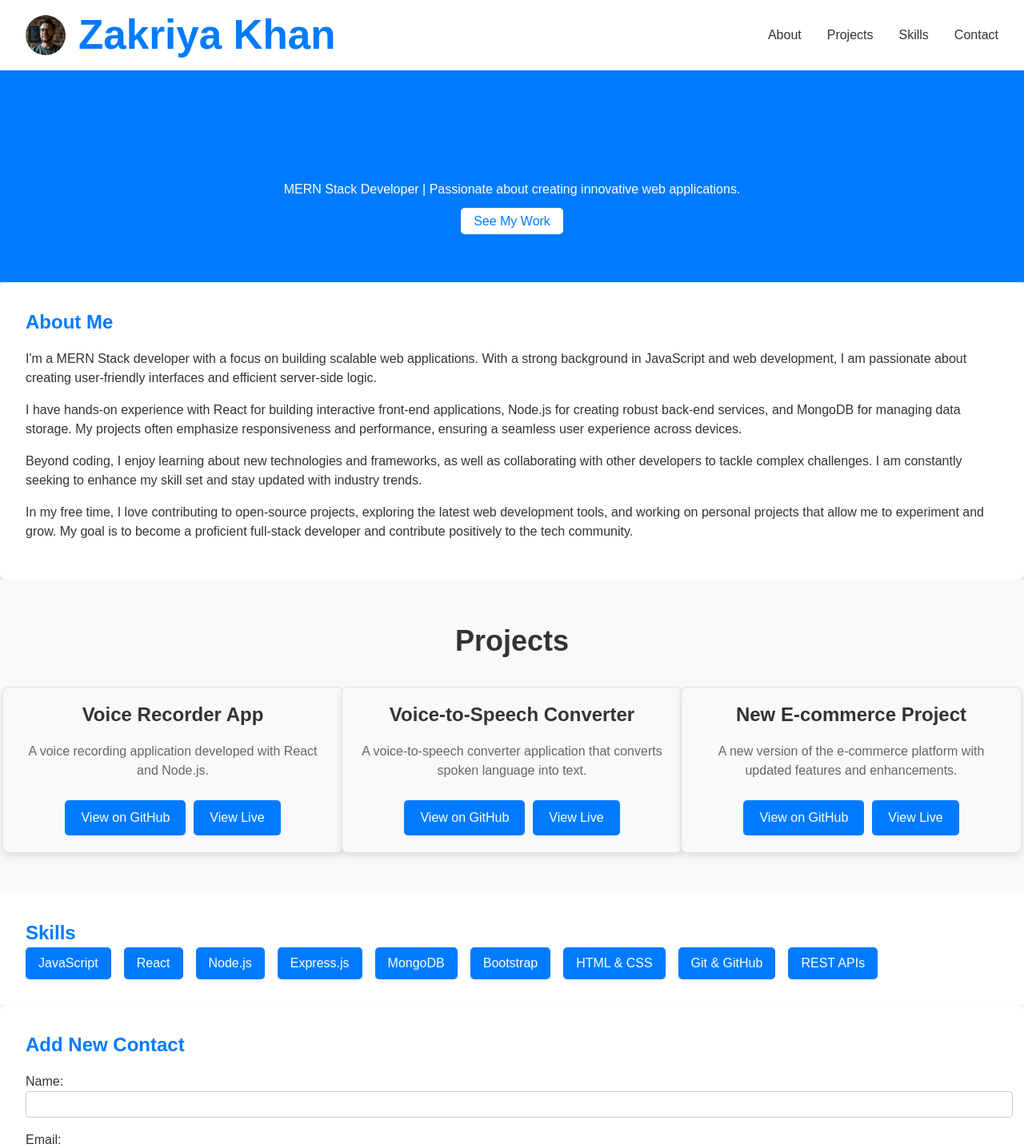
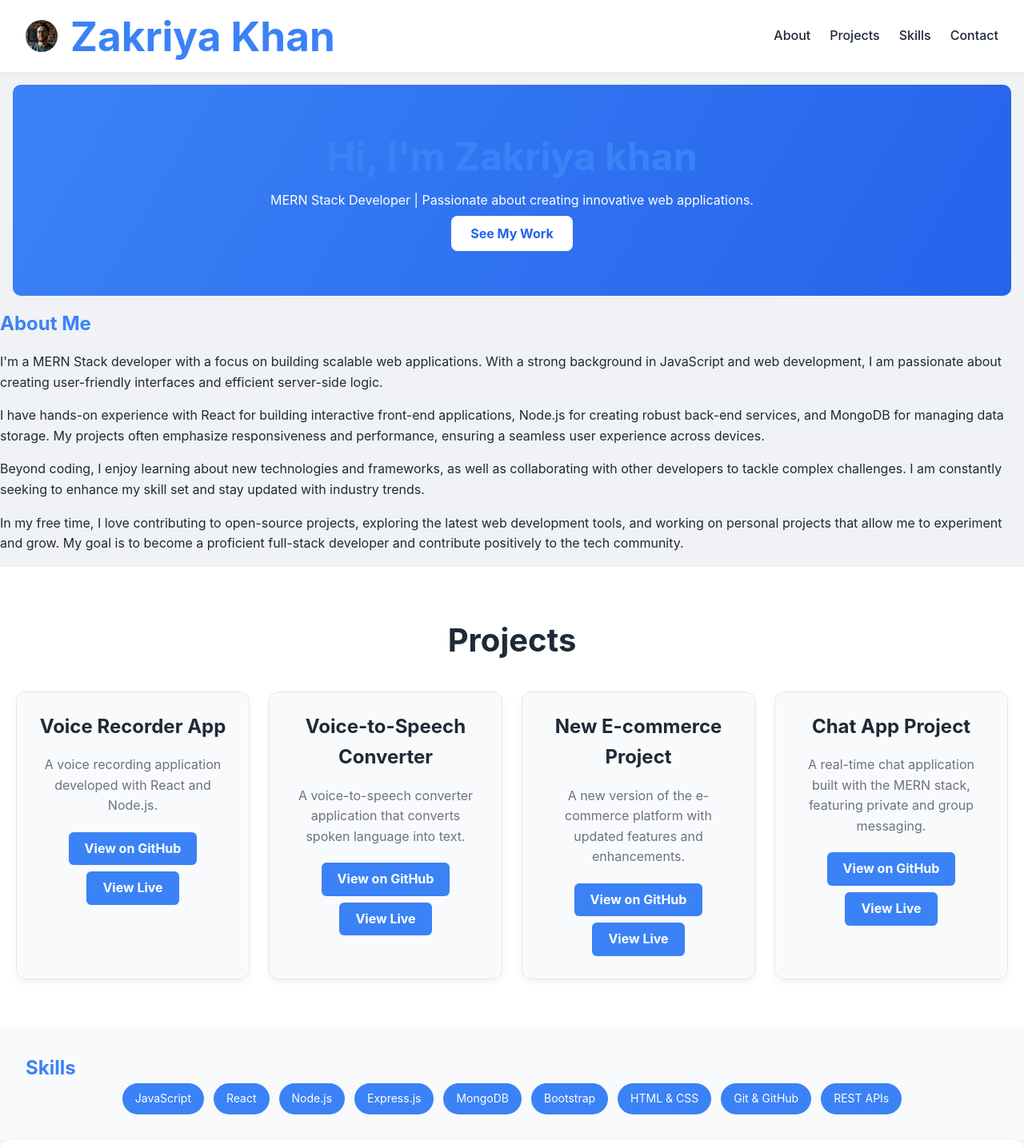
Before and after one commit to Zikria-khan/Portfolio, a React (Vite) app in the folder frontend/: page / in a window 1280 px wide. Shown: the top 1436 px of the page at 80% size. Built offline with nearby package versions, Linux system fonts and the light colour scheme.

Commit message:
project have been uploadeds by me changes

```diff
--- a/frontend/src/App.css
+++ b/frontend/src/App.css
@@ -1,108 +1,30 @@
 /* Global Styles */
 body {
-  font-family: 'Arial', sans-serif;
+  font-family: 'Inter', sans-serif; /* Modern, clean font */
   margin: 0;
   padding: 0;
-  background-color: #f4f4f4;
-  color: #333;
+  background-color: #f0f2f5; /* Subtle gray for better contrast */
+  color: #1f2937; /* Darker gray for readability */
+  line-height: 1.6;
 }
 
 h1, h2, h3 {
   margin: 0;
-  color: #007bff; /* Change to your preferred color */
+  color: #3b82f6; /* Soft blue, inspired by popular sites */
 }
 
 /* Navbar Styles */
 .navbar {
-  background-color: #fff;
-  box-shadow: 0 2px 5px rgba(0, 0, 0, 0.1);
+  background-color: #ffffff;
+  box-shadow: 0 2px 10px rgba(0, 0, 0, 0.05);
   display: flex;
   justify-content: space-between;
   align-items: center;
   padding: 1rem 2rem;
+  position: sticky;
+  top: 0;
+  z-index: 1000;
 }
-/* Section Styling */
-#projects {
-  padding: 50px 20px;
-  background-color: #f9f9f9;
-}
-
-.projects h2 {
-  text-align: center;
-  font-size: 36px;
-  color: #333;
-  margin-bottom: 30px;
-}
-
-/* Project List Container */
-.project-list {
-  display: grid;
-  grid-template-columns: repeat(auto-fill, minmax(280px, 1fr));
-  gap: 20px;
-  justify-items: center;
-}
-
-/* Individual Project Card Styling */
-.project-card {
-  background-color: white;
-  border: 1px solid #ddd;
-  border-radius: 8px;
-  padding: 20px;
-  text-align: center;
-  box-shadow: 0 4px 8px rgba(0, 0, 0, 0.1);
-  transition: transform 0.3s ease, box-shadow 0.3s ease;
-  width: 100%;
-}
-
-.project-card:hover {
-  transform: translateY(-10px);
-  box-shadow: 0 6px 12px rgba(0, 0, 0, 0.2);
-}
-
-/* Project Title and Description */
-.project-card h3 {
-  font-size: 24px;
-  color: #333;
-  margin-bottom: 10px;
-}
-
-.project-card p {
-  font-size: 16px;
-  color: #666;
-  margin-bottom: 20px;
-}
-
-/* Project Links */
-.project-card a {
-  display: inline-block;
-  padding: 10px 20px;
-  margin: 5px;
-  text-decoration: none;
-  color: white;
-  background-color: #007bff;
-  border-radius: 5px;
-  transition: background-color 0.3s ease;
-}
-
-.project-card a:hover {
-  background-color: #0056b3;
-}
-
-/* Responsive Design */
-@media (max-width: 768px) {
-  .project-card {
-    padding: 15px;
-  }
-
-  .projects h2 {
-    font-size: 28px;
-  }
-
-  .project-card h3 {
-    font-size: 22px;
-  }
-}
-
 
 .navbar-logo {
   display: flex;
@@ -111,109 +33,148 @@ h1, h2, h3 {
 
 .user-image {
   border-radius: 50%;
-  width: 50px;
-  height: 50px;
+  width: 40px;
+  height: 40px;
   margin-right: 1rem;
 }
 
 .navbar-links {
-  list-style-type: none;
+  list-style: none;
   display: flex;
-  gap: 2rem;
+  gap: 1.5rem;
 }
 
 .navbar-links a {
   text-decoration: none;
-  color: #333;
+  font-weight: 500;
+  color: #1f2937;
   transition: color 0.3s;
 }
 
 .navbar-links a:hover {
-  color: #007bff; /* Change to your preferred hover color */
+  color: #3b82f6;
 }
 
 /* Hero Section */
 .hero {
-  background-color: #007bff;
-  color: #fff;
+  background: linear-gradient(120deg, #3b82f6, #2563eb);
+  color: #ffffff;
   text-align: center;
   padding: 4rem 2rem;
+  border-radius: 10px;
+  margin: 1rem;
+}
+
+.hero h1 {
+  font-size: 3rem;
 }
 
 .hero-button {
-  background-color: #fff;
-  color: #007bff;
-  padding: 0.5rem 1rem;
+  background-color: #ffffff;
+  color: #2563eb;
+  padding: 0.75rem 1.5rem;
   border: none;
-  border-radius: 5px;
+  border-radius: 8px;
   cursor: pointer;
-  text-decoration: none;
+  font-weight: bold;
+  margin-top: 1rem;
   transition: background 0.3s, color 0.3s;
 }
 
 .hero-button:hover {
-  background-color: #007bff;
-  color: #fff;
-}
-
-/* About Section */
-.about {
-  padding: 2rem;
-  background-color: #fff;
-  border-radius: 8px;
-  box-shadow: 0 2px 5px rgba(0, 0, 0, 0.1);
+  background-color: #1d4ed8;
+  color: #ffffff;
 }
 
 /* Projects Section */
-.projects {
-  padding: 2rem;
-  background-color: #fff;
+#projects {
+  padding: 60px 20px;
+  background-color: #ffffff;
+}
+
+.projects h2 {
+  text-align: center;
+  font-size: 2.5rem;
+  color: #1f2937;
+  margin-bottom: 2rem;
 }
 
 .project-list {
   display: grid;
-  grid-template-columns: repeat(auto-fill, minmax(300px, 1fr));
-  gap: 2rem;
+  grid-template-columns: repeat(auto-fill, minmax(280px, 1fr));
+  gap: 1.5rem;
 }
 
 .project-card {
-  background-color: #f8f9fa;
-  border: 1px solid #e0e0e0;
-  border-radius: 8px;
-  padding: 1rem;
-  transition: transform 0.3s, box-shadow 0.3s;
+  background-color: #f9fafb;
+  border: 1px solid #e5e7eb;
+  border-radius: 12px;
+  padding: 1.5rem;
+  text-align: center;
+  box-shadow: 0 4px 8px rgba(0, 0, 0, 0.05);
+  transition: transform 0.3s ease, box-shadow 0.3s ease;
 }
 
 .project-card:hover {
-  transform: translateY(-5px);
-  box-shadow: 0 4px 10px rgba(0, 0, 0, 0.2);
+  transform: translateY(-8px);
+  box-shadow: 0 6px 20px rgba(0, 0, 0, 0.1);
+}
+
+.project-card h3 {
+  font-size: 1.5rem;
+  color: #1f2937;
+  margin-bottom: 0.5rem;
+}
+
+.project-card p {
+  font-size: 1rem;
+  color: #6b7280;
+  margin-bottom: 1rem;
+}
+
+.project-card a {
+  display: inline-block;
+  padding: 0.5rem 1.25rem;
+  margin: 0.25rem;
+  text-decoration: none;
+  font-weight: bold;
+  color: #ffffff;
+  background-color: #3b82f6;
+  border-radius: 6px;
+  transition: background-color 0.3s ease;
+}
+
+.project-card a:hover {
+  background-color: #2563eb;
 }
 
 /* Skills Section */
 .skills {
   padding: 2rem;
-  background-color: #fff;
+  background-color: #f9fafb;
 }
 
 .skill-list {
   display: flex;
   flex-wrap: wrap;
-  gap: 1rem;
+  gap: 0.75rem;
+  justify-content: center;
 }
 
 .skill-item {
-  background-color: #007bff;
-  color: #fff;
+  background-color: #3b82f6;
+  color: #ffffff;
   padding: 0.5rem 1rem;
-  border-radius: 5px;
+  border-radius: 20px;
+  font-size: 0.875rem;
 }
 
-/* Contact Form Styles */
+/* Contact Form */
 .contact-form {
   padding: 2rem;
-  background-color: #fff;
-  border-radius: 8px;
-  box-shadow: 0 2px 5px rgba(0, 0, 0, 0.1);
+  background-color: #ffffff;
+  border-radius: 12px;
+  box-shadow: 0 2px 10px rgba(0, 0, 0, 0.05);
 }
 
 .contact-form h2 {
@@ -227,28 +188,31 @@ h1, h2, h3 {
 .contact-form input,
 .contact-form textarea {
   width: 100%;
-  padding: 0.5rem;
-  border: 1px solid #ccc;
-  border-radius: 4px;
+  padding: 0.75rem;
+  border: 1px solid #d1d5db;
+  border-radius: 6px;
+  font-size: 1rem;
 }
 
 .contact-form button {
-  background-color: #007bff;
-  color: #fff;
-  padding: 0.5rem 1rem;
+  background-color: #3b82f6;
+  color: #ffffff;
+  padding: 0.75rem 1.5rem;
   border: none;
-  border-radius: 5px;
+  border-radius: 8px;
+  font-weight: bold;
   cursor: pointer;
 }
 
 .contact-form button:hover {
-  background-color: #0056b3; /* Darker shade on hover */
+  background-color: #2563eb;
 }
 
 /* Responsive Styles */
 @media (max-width: 768px) {
   .navbar {
     flex-direction: column;
+    align-items: flex-start;
   }
 
   .navbar-links {
@@ -257,6 +221,14 @@ h1, h2, h3 {
   }
 
   .project-list {
-    grid-template-columns: 1fr; /* Stack cards on smaller screens */
+    grid-template-columns: 1fr;
+  }
+
+  .hero h1 {
+    font-size: 2rem;
+  }
+
+  .hero-button {
+    padding: 0.5rem 1rem;
   }
 }
--- a/frontend/src/components/Projects.jsx
+++ b/frontend/src/components/Projects.jsx
@@ -26,6 +26,13 @@ const Projects = () => (
         <a href="https://commerce-v89r.vercel.app/" target="_blank" rel="noopener noreferrer">View Live</a>
       </div>
 
+      <div className="project-card chat-app">
+        <h3>Chat App Project</h3>
+        <p>A real-time chat application built with the MERN stack, featuring private and group messaging.</p>
+        <a href="https://github.com/Zikria-khan/chat-app.git" target="_blank" rel="noopener noreferrer">View on GitHub</a>
+        <a href="https://mernapp1-i423.vercel.app/" target="_blank" rel="noopener noreferrer">View Live</a>
+      </div>
+
     </div>
   </section>
 );
```
